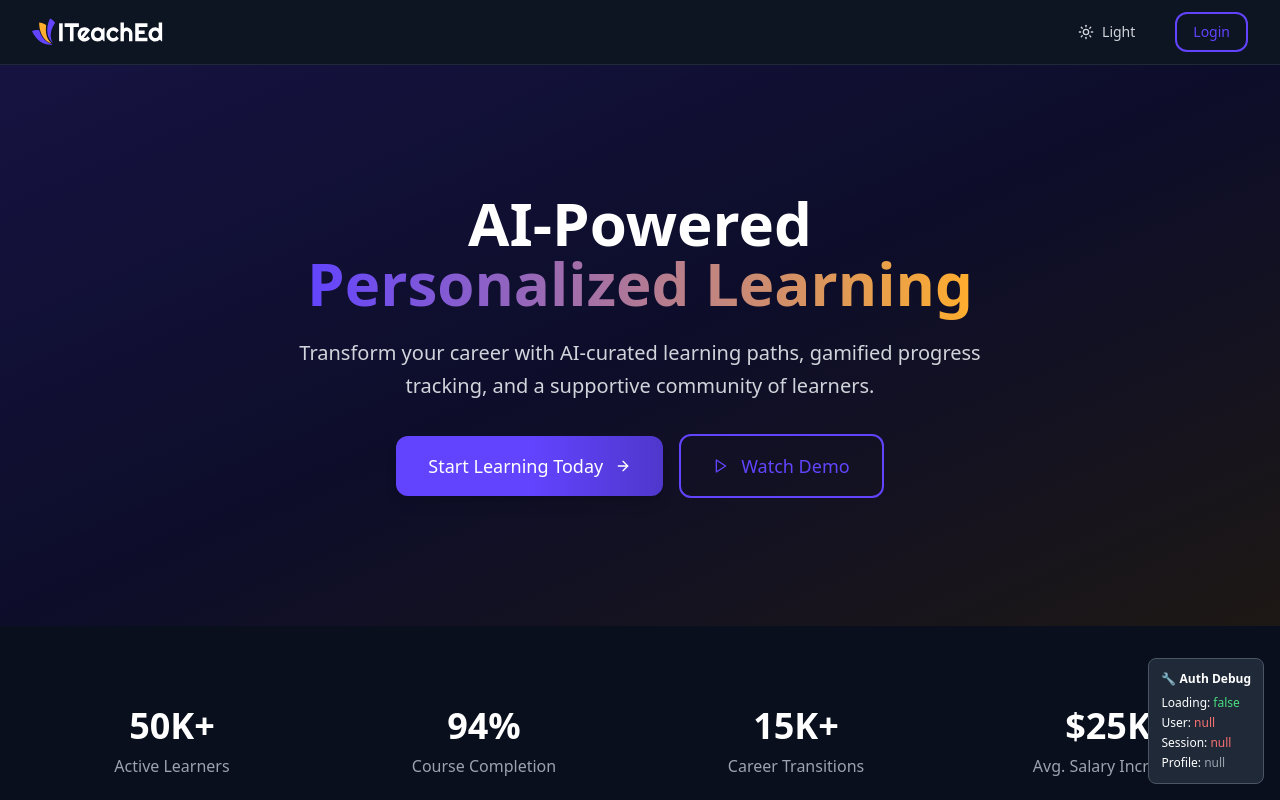
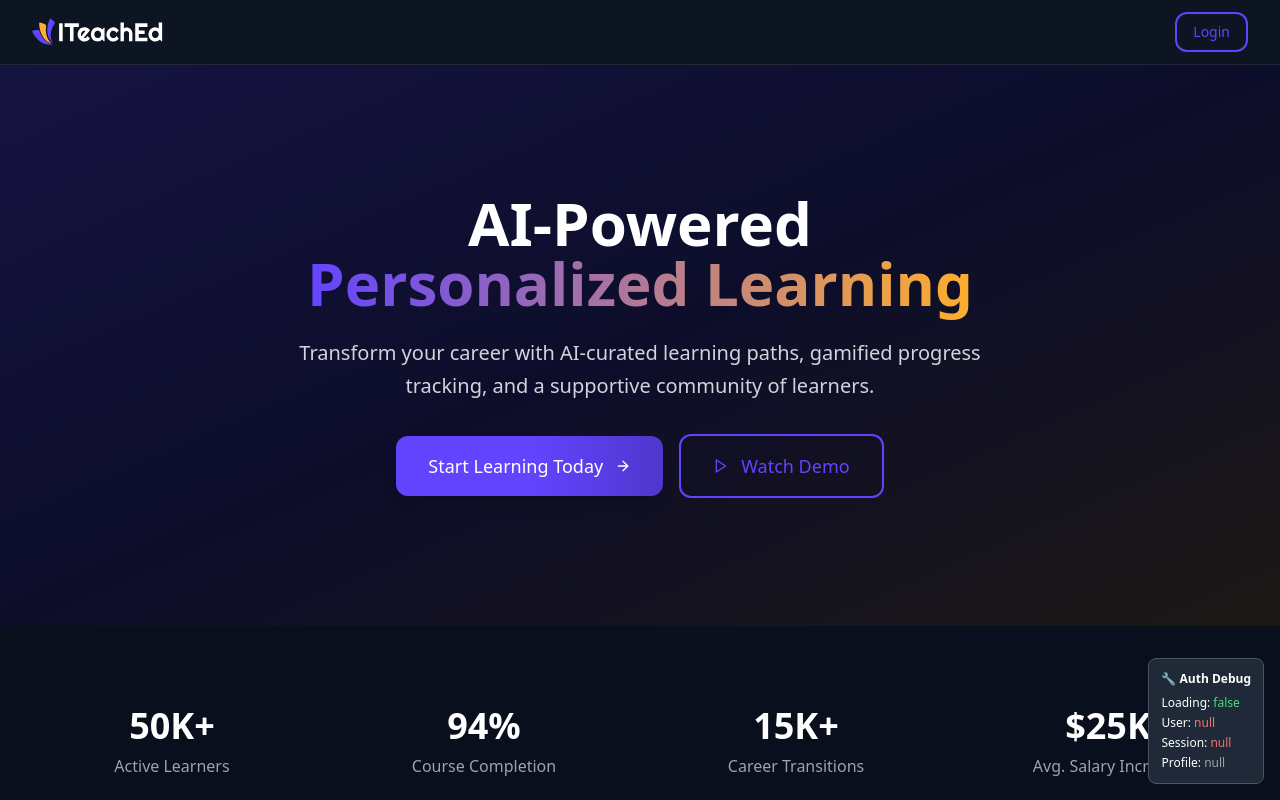
Before and after one commit to kashplay/ITeachEd, a React (Vite) app: page / in a window 1280 px wide. Shown: the top 800 px of the page. Built offline with nearby package versions, Linux system fonts and the light colour scheme; no server answers.

Commit message:
Remove Theme Button from Landing Page

```diff
--- a/src/components/Layout/Header.tsx
+++ b/src/components/Layout/Header.tsx
@@ -1,6 +1,6 @@
 import React, { useState } from 'react'
 import { Link, useLocation, useNavigate } from 'react-router-dom'
-import { Search, Bell, Menu, X, Moon, Sun } from 'lucide-react'
+import { Search, Bell, Menu, X } from 'lucide-react'
 import { useAuth } from '../../contexts/AuthContext'
 import { Button } from '../ui/Button'
 import iteachedLogo from '../../assets/images/iteached-logo.svg'
@@ -10,7 +10,6 @@ export function Header() {
   const location = useLocation()
   const navigate = useNavigate()
   const [mobileMenuOpen, setMobileMenuOpen] = useState(false)
-  const [darkMode, setDarkMode] = useState(true)
 
   const isLandingPage = location.pathname === '/'
   const isAuthPage = location.pathname.startsWith('/auth')
@@ -57,14 +56,6 @@ export function Header() {
             </Link>
 
             <div className="hidden md:flex items-center space-x-6">
-              <Button
-                variant="ghost"
-                size="sm"
-                icon={darkMode ? Sun : Moon}
-                onClick={() => setDarkMode(!darkMode)}
-              >
-                {darkMode ? 'Light' : 'Dark'}
-              </Button>
               {user ? (
                 <Link to="/dashboard">
                   <Button variant="primary" size="sm">
```
